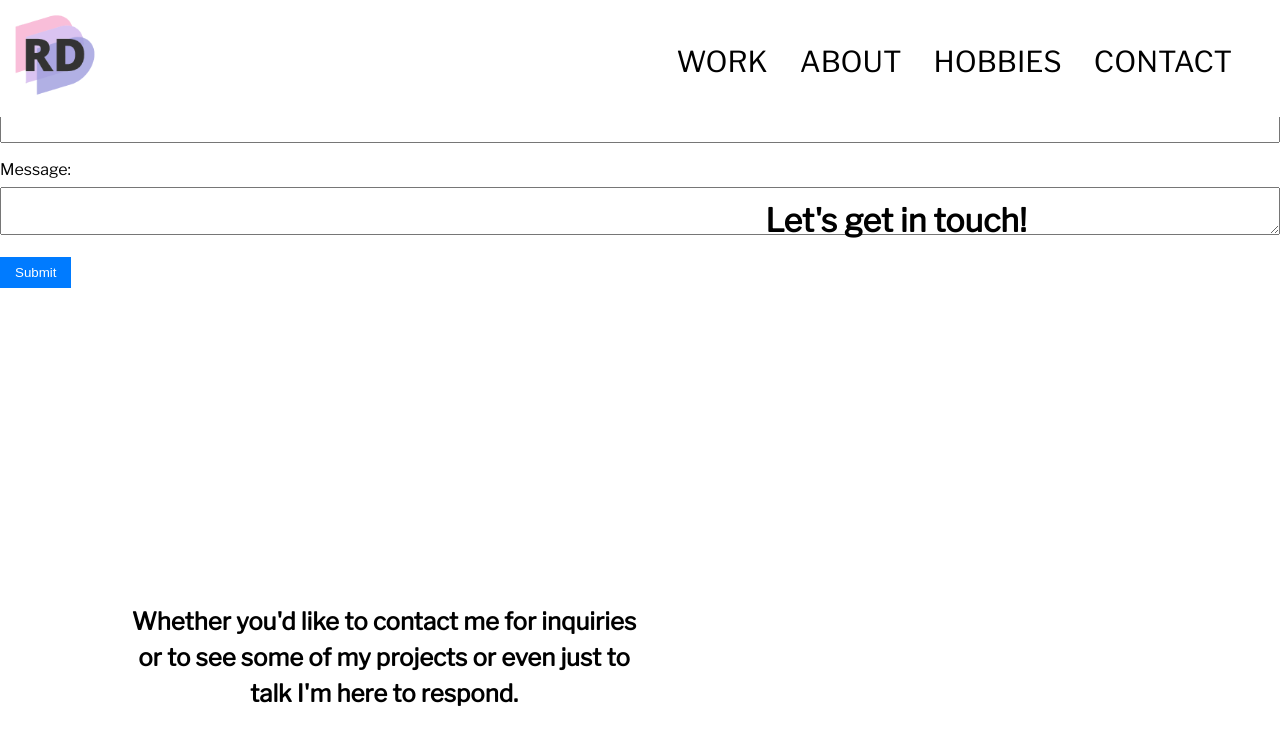
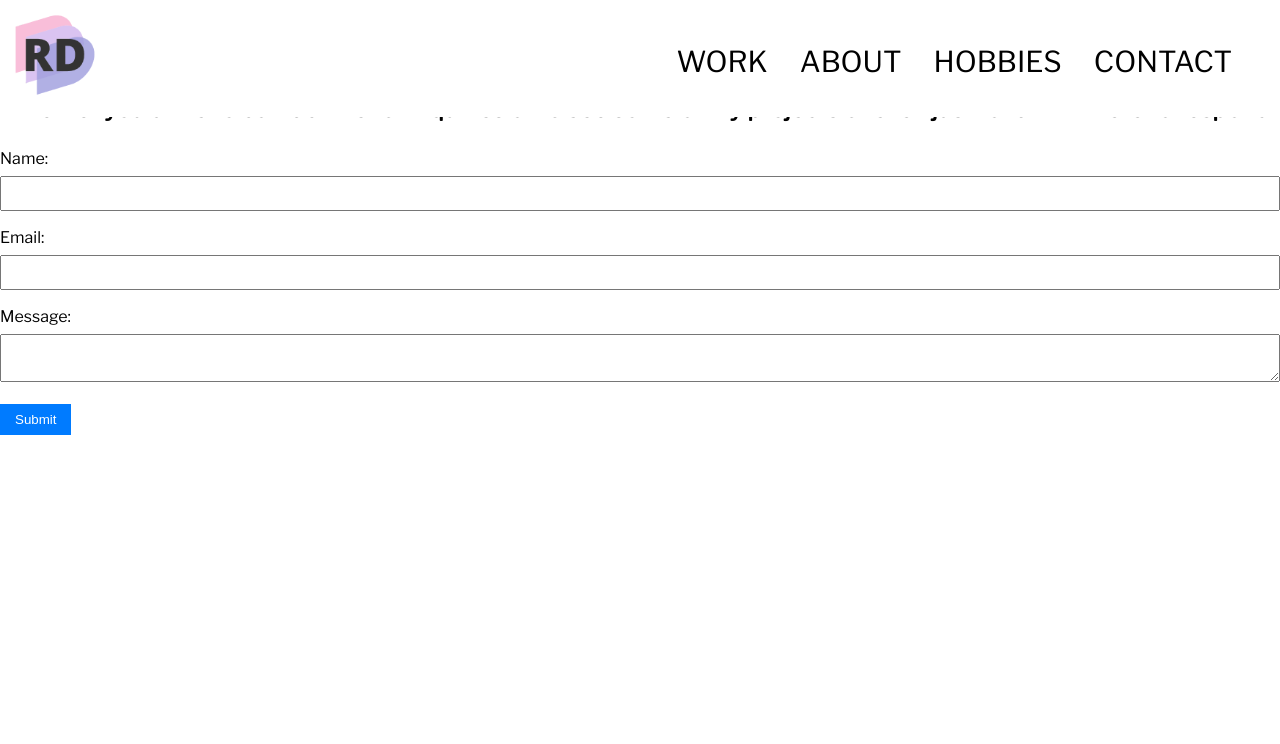
Before and after one commit to RoaringRohan/personal-portfolio, a React (Create React App) app: page /contact in a window 1280 px wide. Shown: the top 744 px of the page. Built offline with nearby package versions, Linux system fonts and the light colour scheme.

Commit message:
Fixed some scss organization

```diff
--- a/src/components/About/index.scss
+++ b/src/components/About/index.scss
@@ -1,6 +1,5 @@
-.container {
+.about {
     margin-bottom: 80%;
-}
 
     .languages {
         position: absolute;
@@ -55,3 +54,4 @@
     .text-zone-3 p {
         line-height: 2; /* Adjust the value as needed */
     }
+}
--- a/src/components/Contact/index.scss
+++ b/src/components/Contact/index.scss
@@ -1,4 +1,7 @@
-.form-group {
+.contact {
+  top: 15rem;
+
+  .form-group {
     margin-bottom: 15px;
   }
 
@@ -26,3 +29,4 @@
     border: none;
     cursor: pointer;
   }
+}
--- a/src/components/Home/index.js
+++ b/src/components/Home/index.js
@@ -16,7 +16,8 @@ const Home = () => {
     }, []);
 
     return (
-        <div className={`container home-page ${isLoaded ? 'loaded' : ''}`}>
+        <div className="container home">
+            <div className={`container home-page ${isLoaded ? 'loaded' : ''}`}>
             <div className="portrait">
                 <Portrait />
             </div>
@@ -36,6 +37,7 @@ const Home = () => {
                 <Projects />
             </div>
         </div>
+        </div>
     );
 }
 
--- a/src/components/Home/index.scss
+++ b/src/components/Home/index.scss
@@ -1,3 +1,4 @@
+.home {
     .home-page {
         .text-zone {
             position: absolute;
@@ -58,3 +59,5 @@
             }
         }
     }
+
+}
--- a/src/components/Nav/index.js
+++ b/src/components/Nav/index.js
@@ -34,7 +34,8 @@ const Nav = () => {
     }, []);
 
     return (
-        <div className={`navbar ${isLoaded ? 'loaded' : ''} ${isNavVisible ? '' : 'hidden'}`}>
+        <div className="container nav">
+            <div className={`navbar ${isLoaded ? 'loaded' : ''} ${isNavVisible ? '' : 'hidden'}`}>
             <ul>
                 <li><NavLink exact to="/work">Work</NavLink></li>
                 <li><NavLink exact to="/about">About</NavLink></li>
@@ -47,6 +48,7 @@ const Nav = () => {
                 </Link>
             </div>
         </div>
+        </div>
     );
 }
 
--- a/src/components/Nav/index.scss
+++ b/src/components/Nav/index.scss
@@ -1,3 +1,4 @@
+.nav {
     .navbar {
         position: fixed;
         top: -100px; /* Initial position off-screen */
@@ -82,3 +83,4 @@
             transform: scaleX(1);
         }
     }
+}
--- a/src/components/Work/index.js
+++ b/src/components/Work/index.js
@@ -4,7 +4,7 @@ import Timeline from './Timeline';
 const Work = () => {
 
     return (
-        <div className="container experience">
+        <div className="container work">
             <Timeline />
         </div>
     );
```
Lines whose indentation alone changed are shown as unchanged.
